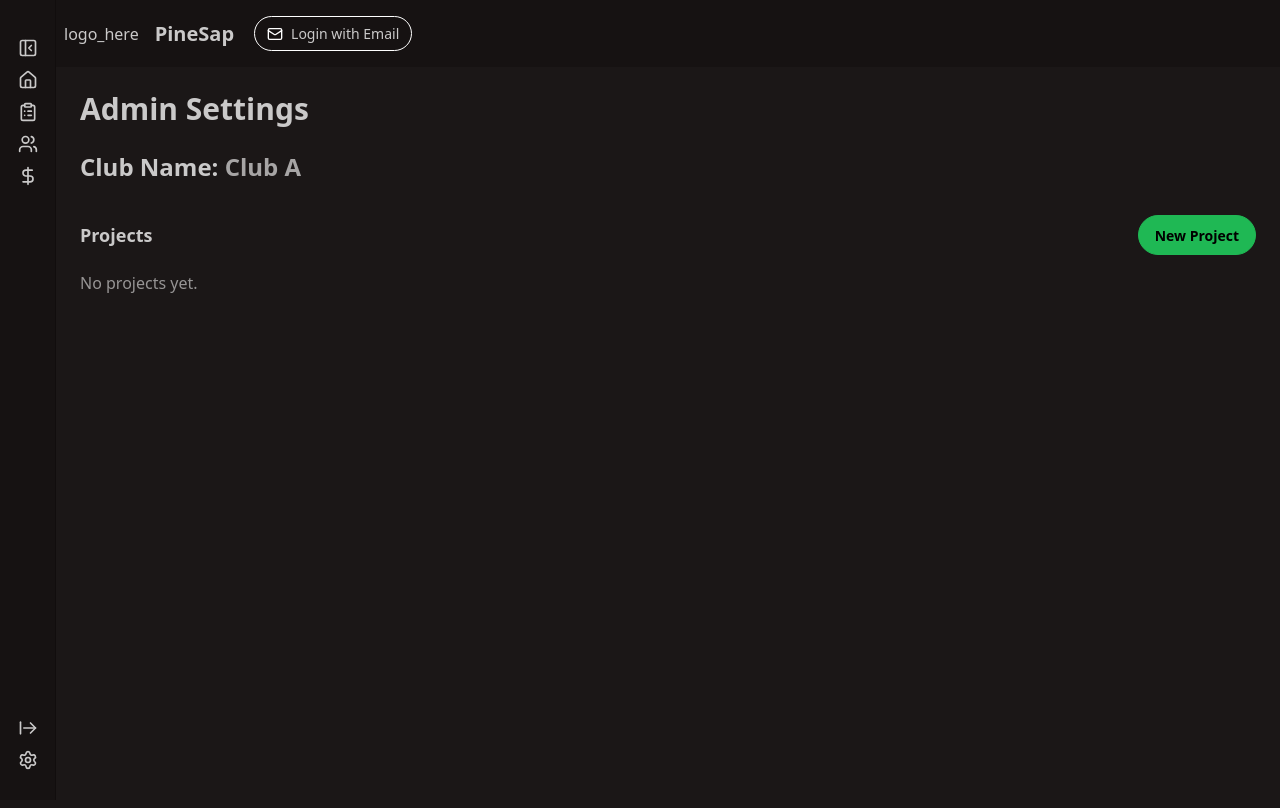
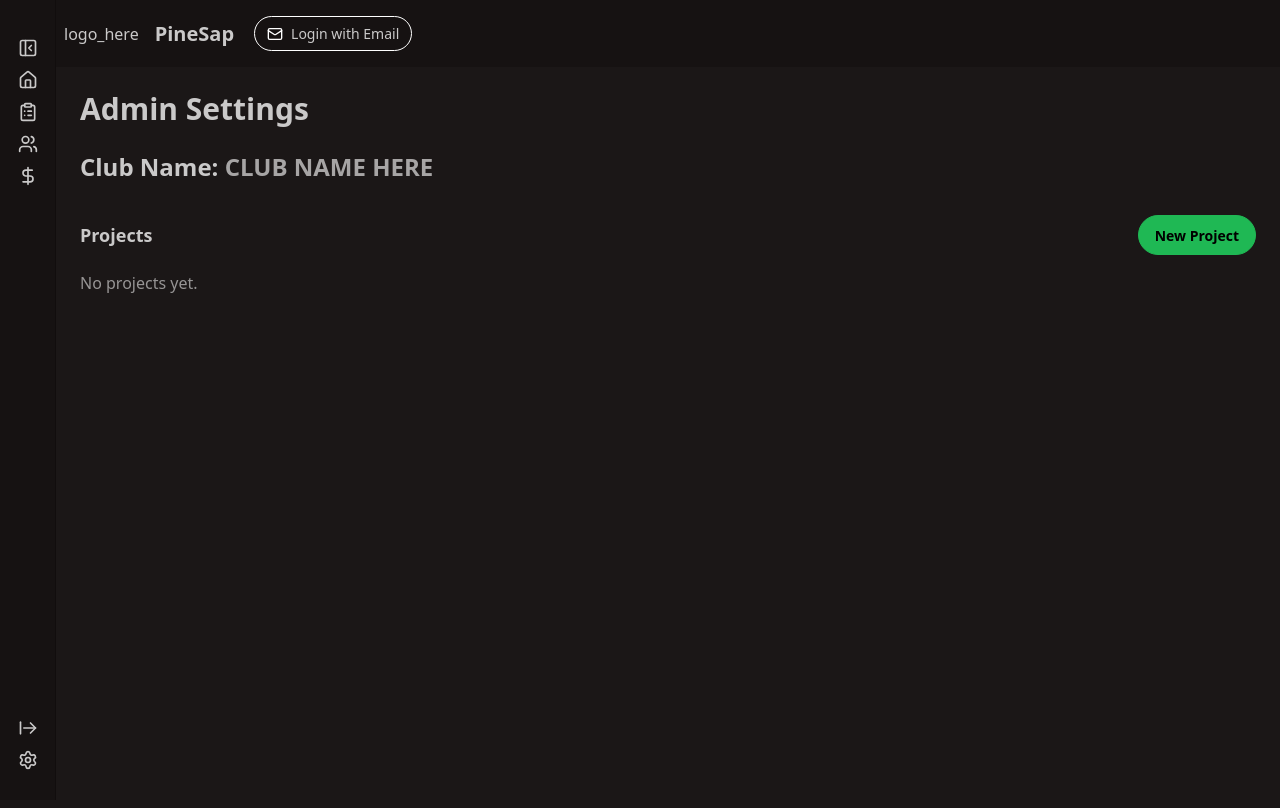
Before and after one commit to CooperW824/PineSap, a Next.js app: page / in a window 1280 px wide. Shown: the top 808 px of the page. Built offline with nearby package versions, Linux system fonts and the light colour scheme.

Commit message:
Pull Request

```diff
--- a/app/page.tsx
+++ b/app/page.tsx
@@ -21,7 +21,7 @@ export default function AdminSettingsPage() {
   // STATE VARIABLES
   // -----------------------------
 
-  const clubName = "Club A";
+  const clubName = "CLUB NAME HERE";
 
   const [clubProjects, setClubProjects] = useState<Project[]>([]);
 
```
